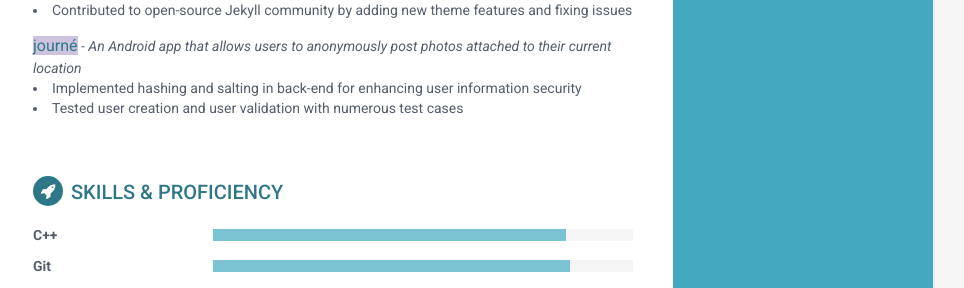
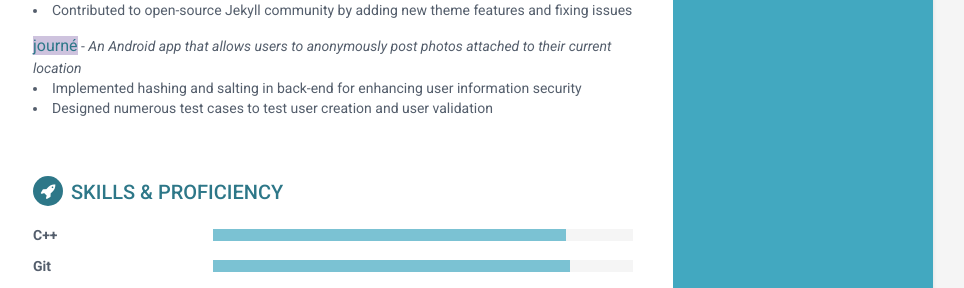
Before and after one commit to pwyq/blog, a Jekyll site: the page built from resume/index.html, in a window 1280 px wide. Shown: the part 1407-1695 px from the top of the page, without its empty margins (187-1151 px from the left). Built offline with Jekyll 4.4.1, drawn with Linux system fonts in a browser that asks for light colours.

Commit message:
[update] ...

```diff
--- a/_includes/_resume/cv_projects.html
+++ b/_includes/_resume/cv_projects.html
@@ -25,6 +25,6 @@
                 <div class="item">
                     <span class="project-title"><a href="https://devpost.com/software/journe-0mo4wg" target="_blank">journé</a></span> - <span class="project-tagline"> An Android app that allows users to anonymously post photos attached to their current location</span>
                     <li>Implemented hashing and salting in back-end for enhancing user information security</li>
-                    <li>Tested user creation and user validation with numerous test cases</li>
+                    <li>Designed numerous test cases to test user creation and user validation</li>
                 </div><!--//item-->
             </section><!--//section-->
```
Also changed, not shown: _includes/_about/zh.md (+1 -1 lines), 1 other file.
